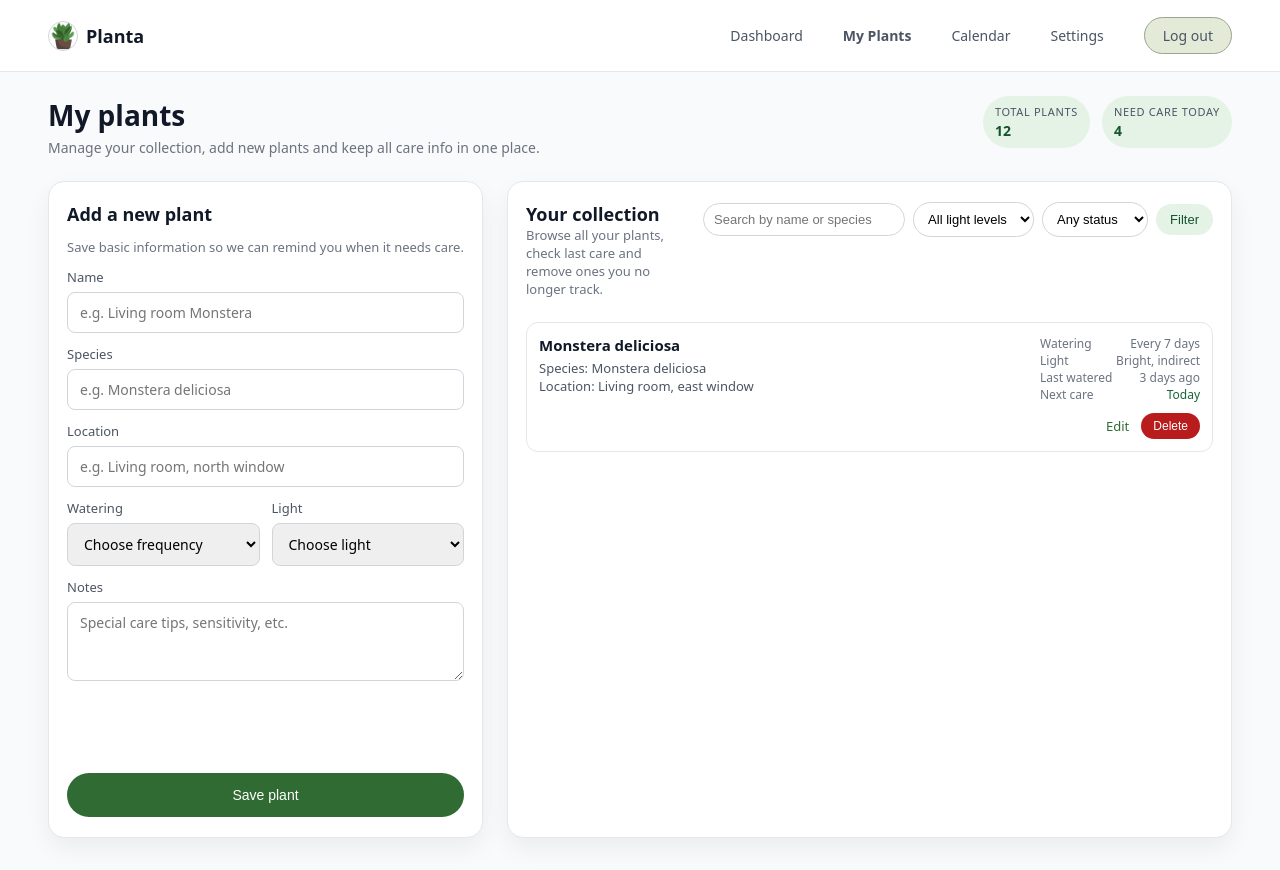
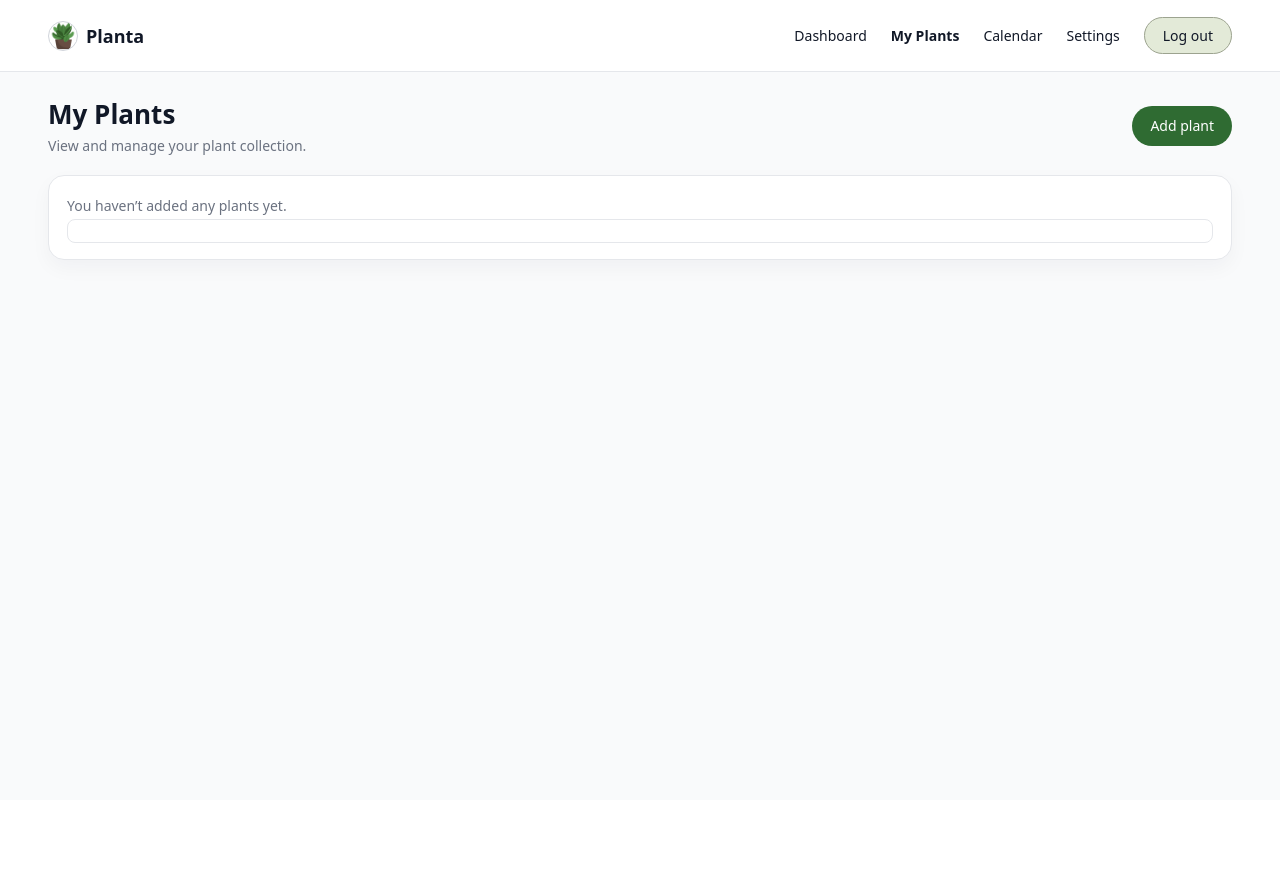
Before and after one commit to matyldadylag/wdpai-2025, a PHP site: page /public/views/my-plants.html in a window 1280 px wide. After the commit the page ends 263 px from the top, so only its background shows below. Run offline with PHP 8.4, Linux system fonts and the light colour scheme.

Commit message:
My Plants now displays all user's plants. Linked to the database. Changes in the view and styling

```diff
--- a/Routing.php
+++ b/Routing.php
@@ -55,10 +55,6 @@ class Routing {
             'controller' => 'CalendarController',
             'action' => 'index'
         ],
-        'search-plants' => [
-            'controller' => 'DashboardController',
-            'action'     => 'search'
-        ],
     ];
 
     // Main routing method
--- a/public/styles/my-plants.css
+++ b/public/styles/my-plants.css
@@ -10,14 +10,14 @@
 .my-plants-header {
   display: flex;
   justify-content: space-between;
-  align-items: flex-start;
+  align-items: center;
   gap: 16px;
-  margin-bottom: 24px;
+  margin-bottom: 20px;
 }
 
 .my-plants-title {
   margin: 0 0 4px 0;
-  font-size: 28px;
+  font-size: 26px;
   font-weight: 700;
 }
 
@@ -27,124 +27,21 @@
   color: #6b7280;
 }
 
-/* STATS */
-
-.my-plants-stats {
-  display: flex;
-  gap: 12px;
-}
-
-.stats-pill {
-  padding: 8px 12px;
-  border-radius: 999px;
-  background-color: #e5f3e6;
-  display: flex;
-  flex-direction: column;
-  gap: 2px;
-}
-
-.stats-label {
-  font-size: 11px;
-  text-transform: uppercase;
-  letter-spacing: 0.06em;
-  color: #4b5563;
-}
-
-.stats-value {
-  font-size: 14px;
-  font-weight: 600;
-  color: #14532d;
-}
-
-/* BODY LAYOUT */
-
-.my-plants-body {
-  display: grid;
-  grid-template-columns: 1.2fr 2fr;
-  gap: 24px;
-}
-
-/* CARDS */
+/* SIMPLE CARD */
 
 .card {
   background-color: #ffffff;
   border-radius: 16px;
   border: 1px solid #e5e7eb;
-  padding: 20px 18px;
-  box-shadow: 0 10px 25px rgba(15, 23, 42, 0.06);
-  display: flex;
-  flex-direction: column;
-  gap: 12px;
+  padding: 16px 18px;
+  box-shadow: 0 8px 20px rgba(15, 23, 42, 0.04);
 }
 
-.card-title {
-  margin: 0;
-  font-size: 18px;
-  font-weight: 600;
-}
-
-.card-description {
-  margin: 0;
-  font-size: 13px;
-  color: #6b7280;
-}
-
-/* FORM */
-
-.plant-form {
-  display: flex;
-  flex-direction: column;
-  gap: 12px;
-}
-
-.field {
-  display: flex;
-  flex-direction: column;
-  gap: 6px;
-}
-
-.field-label {
-  font-size: 13px;
-  color: #4b5563;
-}
-
-.field-row {
-  display: flex;
-  gap: 12px;
-}
-
-.field-row .field {
-  flex: 1;
-}
-
-.plant-form input,
-.plant-form select,
-.plant-form textarea {
-  padding: 10px 12px;
-  border-radius: 8px;
-  border: 1px solid #d1d5db;
-  font-size: 14px;
-  box-sizing: border-box;
-  font-family: inherit;
-}
-
-.plant-form textarea {
-  resize: vertical;
-}
-
-.plant-form input:focus,
-.plant-form select:focus,
-.plant-form textarea:focus {
-  outline: none;
-  border-color: #4b8252;
-  box-shadow: 0 0 0 1px #4b8252;
-}
-
-/* BUTTONS & LINKS */
+/* SIMPLE BUTTON (REUSES LOGIN COLORS) */
 
 .btn-primary {
-  margin-top: 4px;
-  height: 44px;
+  height: 40px;
+  padding: 0 18px;
   border-radius: 999px;
   border: none;
   background-color: #2f6b32;
@@ -152,194 +49,67 @@
   font-weight: 500;
   font-size: 14px;
   cursor: pointer;
+  text-decoration: none;
+  display: inline-flex;
+  align-items: center;
+  justify-content: center;
 }
 
 .btn-primary:hover {
   background-color: #28582a;
 }
 
-.btn-danger {
-  padding: 6px 12px;
-  border-radius: 999px;
-  border: none;
-  background-color: #b91c1c;
-  color: #ffffff;
-  font-size: 12px;
-  cursor: pointer;
+/* PLANT LIST */
+
+.empty-state {
+  margin: 4px 0;
+  font-size: 14px;
+  color: #6b7280;
 }
 
-.btn-danger:hover {
-  background-color: #991b1b;
+.plant-list {
+  list-style: none;
+  padding: 0;
+  margin: 0;
+  display: flex;
+  flex-direction: column;
+  gap: 8px;
 }
 
-.link-ghost {
-  font-size: 13px;
-  color: #2f6b32;
-  text-decoration: none;
+.plant-list-item {
+  padding: 10px 8px;
+  border-radius: 8px;
+  border: 1px solid #e5e7eb;
+  background-color: #ffffff;
+  display: flex;
+  align-items: center;
+  justify-content: space-between;
+  gap: 12px;
 }
 
-.link-ghost:hover {
-  text-decoration: underline;
+.plant-list-main {
+  display: flex;
+  flex-direction: column;
+  gap: 2px;
 }
 
-/* MESSAGES (REUSE FROM LOGIN STYLE) */
-
-.error {
-  color: #b91c1c;
-  font-size: 13px;
-}
-
-.success {
-  color: #166534;
-  font-size: 13px;
-}
-
-/* COLLECTION HEADER & FILTERS */
-
-.collection-header {
-  display: flex;
-  justify-content: space-between;
-  align-items: flex-start;
-  gap: 16px;
-  margin-bottom: 8px;
-}
-
-.collection-filters {
-  display: flex;
-  gap: 8px;
-  align-items: center;
-}
-
-.filter-search {
-  width: 180px;
-  padding: 8px 10px;
-  border-radius: 999px;
-  border: 1px solid #d1d5db;
-  font-size: 13px;
-}
-
-.filter-select {
-  padding: 8px 10px;
-  border-radius: 999px;
-  border: 1px solid #d1d5db;
-  font-size: 13px;
-  background-color: #ffffff;
-}
-
-.filter-button {
-  padding: 8px 14px;
-  border-radius: 999px;
-  border: none;
-  background-color: #e5f3e6;
-  color: #14532d;
-  font-size: 13px;
-  cursor: pointer;
-}
-
-.filter-button:hover {
-  background-color: #d1e7d3;
-}
-
-/* PLANTS GRID */
-
-.plants-grid {
-  display: flex;
-  flex-direction: column;
-  gap: 12px;
-  margin-top: 4px;
-}
-
-.plant-card {
-  border-radius: 12px;
-  border: 1px solid #e5e7eb;
-  padding: 12px 12px;
-  display: flex;
-  flex-direction: column;
-  gap: 10px;
-  background-color: #ffffff;
-}
-
-.plant-card-main {
-  display: flex;
-  justify-content: space-between;
-  gap: 16px;
-}
-
-.plant-card-name {
-  margin: 0 0 4px 0;
+.plant-list-name {
   font-size: 15px;
   font-weight: 600;
 }
 
-.plant-card-species,
-.plant-card-location {
-  margin: 0;
+.plant-list-species {
   font-size: 13px;
   color: #4b5563;
 }
 
-.plant-card-meta {
-  font-size: 12px;
-  color: #6b7280;
-  min-width: 160px;
-}
-
-.meta-row {
-  display: flex;
-  justify-content: space-between;
-  gap: 8px;
-}
-
-.meta-label {
-  white-space: nowrap;
-}
-
-.meta-value {
-  font-weight: 500;
-}
-
-.meta-highlight {
-  color: #166534;
-}
-
-/* ACTIONS */
-
-.plant-card-actions {
-  display: flex;
-  justify-content: flex-end;
-  gap: 12px;
-  align-items: center;
-}
-
-.delete-form {
-  margin: 0;
-}
-
-/* NAV TWEAKS (OPTIONAL) */
-
-.nav-right a {
-  text-decoration: none;
-  color: #4b5563;
-  font-size: 14px;
-  margin-left: 16px;
-}
-
-.nav-right a:hover {
-  text-decoration: underline;
-}
+/* ACTIVE NAV LINK */
 
 .nav-link-active {
   font-weight: 600;
-  color: #111827;
 }
 
-/* RESPONSIVE */
-
-@media screen and (max-width: 1024px) {
-  .my-plants-body {
-    grid-template-columns: 1fr;
-  }
-}
+/* MOBILE */
 
 @media screen and (max-width: 768px) {
   .my-plants-layout {
@@ -351,18 +121,8 @@
     align-items: flex-start;
   }
 
-  .collection-header {
+  .plant-list-item {
     flex-direction: column;
     align-items: flex-start;
   }
-
-  .collection-filters {
-    width: 100%;
-    flex-wrap: wrap;
-  }
-
-  .filter-search {
-    flex: 1;
-    min-width: 140px;
-  }
 }
--- a/public/views/my-plants.html
+++ b/public/views/my-plants.html
@@ -8,7 +8,7 @@
     <link rel="stylesheet" type="text/css" href="public/styles/my-plants.css" />
   </head>
   <body>
-    <!-- TOP NAVBAR (SAME STRUCTURE AS LOGIN/DASHBOARD) -->
+    <!-- TOP NAVBAR -->
     <header class="top-nav">
       <div class="nav-left">
         <div class="logo-mark"></div>
@@ -25,214 +25,39 @@
     </header>
 
     <main class="my-plants-layout">
-      <!-- HEADER -->
       <section class="my-plants-header">
         <div>
-          <h1 class="my-plants-title">My plants</h1>
+          <h1 class="my-plants-title">My Plants</h1>
           <p class="my-plants-subtitle">
-            Manage your collection, add new plants and keep all care info in one
-            place.
+            View and manage your plant collection.
           </p>
         </div>
 
-        <!-- OPTIONAL: STATS, LATER FROM DB -->
-        <div class="my-plants-stats">
-          <div class="stats-pill">
-            <span class="stats-label">Total plants</span>
-            <!-- TODO: echo count($plants) -->
-            <span class="stats-value">12</span>
-          </div>
-          <div class="stats-pill">
-            <span class="stats-label">Need care today</span>
-            <!-- TODO: echo $careTodayCount -->
-            <span class="stats-value">4</span>
-          </div>
-        </div>
+        <!-- optional: simple "add" button -->
+        <a href="/my-plants/new" class="btn-primary">Add plant</a>
       </section>
 
-      <!-- BODY: LEFT = FORM, RIGHT = COLLECTION -->
-      <section class="my-plants-body">
-        <!-- ADD / EDIT PLANT FORM -->
-        <section class="card my-plants-form-card" id="add">
-          <h2 class="card-title">Add a new plant</h2>
-          <p class="card-description">
-            Save basic information so we can remind you when it needs care.
-          </p>
-
-          <!-- TODO: action & handling in controller -->
-          <form action="/my-plants" method="POST" class="plant-form">
-            <label class="field">
-              <span class="field-label">Name</span>
-              <input
-                type="text"
-                name="name"
-                placeholder="e.g. Living room Monstera"
-                required
-              />
-            </label>
-
-            <label class="field">
-              <span class="field-label">Species</span>
-              <input
-                type="text"
-                name="species"
-                placeholder="e.g. Monstera deliciosa"
-              />
-            </label>
-
-            <label class="field">
-              <span class="field-label">Location</span>
-              <input
-                type="text"
-                name="location"
-                placeholder="e.g. Living room, north window"
-              />
-            </label>
-
-            <div class="field-row">
-              <label class="field">
-                <span class="field-label">Watering</span>
-                <select name="watering_interval">
-                  <option value="">Choose frequency</option>
-                  <option value="3">Every 3 days</option>
-                  <option value="7">Every week</option>
-                  <option value="14">Every 2 weeks</option>
-                  <option value="30">Once a month</option>
-                </select>
-              </label>
-
-              <label class="field">
-                <span class="field-label">Light</span>
-                <select name="light_level">
-                  <option value="">Choose light</option>
-                  <option value="low">Low light</option>
-                  <option value="medium">Medium light</option>
-                  <option value="bright">Bright, indirect</option>
-                  <option value="full">Full sun</option>
-                </select>
-              </label>
+      <section class="card my-plants-list-card">
+        <?php if (empty($plants)): ?>
+        <p class="empty-state">You haven’t added any plants yet.</p>
+        <?php else: ?>
+        <ul class="plant-list">
+          <?php foreach ($plants as $plant): ?>
+          <li class="plant-list-item">
+            <div class="plant-list-main">
+              <span class="plant-list-name">
+                <?= htmlspecialchars($plant['plant_name']) ?>
+              </span>
+              <?php if (!empty($plant['species_name'])): ?>
+              <span class="plant-list-species">
+                <?= htmlspecialchars($plant['species_name']) ?>
+              </span>
+              <?php endif; ?>
             </div>
-
-            <label class="field">
-              <span class="field-label">Notes</span>
-              <textarea
-                name="notes"
-                rows="3"
-                placeholder="Special care tips, sensitivity, etc."
-              ></textarea>
-            </label>
-
-            <!-- PLACE FOR ERRORS/SUCCESS MESSAGES -->
-            <?php if (!empty($messages)): ?>
-            <?php foreach ($messages as $message): ?>
-            <p class="error"><?= htmlspecialchars($message) ?></p>
-            <?php endforeach; ?>
-            <?php endif; ?>
-
-            <?php if (!empty($success)): ?>
-            <?php foreach ($success as $message): ?>
-            <p class="success"><?= htmlspecialchars($message) ?></p>
-            <?php endforeach; ?>
-            <?php endif; ?>
-
-            <button type="submit" class="btn-primary">Save plant</button>
-          </form>
-        </section>
-
-        <!-- PLANTS COLLECTION -->
-        <section class="card my-plants-collection-card">
-          <header class="collection-header">
-            <div>
-              <h2 class="card-title">Your collection</h2>
-              <p class="card-description">
-                Browse all your plants, check last care and remove ones you no
-                longer track.
-              </p>
-            </div>
-
-            <!-- SIMPLE FILTER BAR (DRY) -->
-            <form class="collection-filters" method="GET" action="/my-plants">
-              <input
-                type="text"
-                name="q"
-                placeholder="Search by name or species"
-                class="filter-search"
-              />
-              <select name="filter_light" class="filter-select">
-                <option value="">All light levels</option>
-                <option value="low">Low light</option>
-                <option value="medium">Medium</option>
-                <option value="bright">Bright</option>
-                <option value="full">Full sun</option>
-              </select>
-              <select name="filter_status" class="filter-select">
-                <option value="">Any status</option>
-                <option value="today">Care today</option>
-                <option value="overdue">Overdue</option>
-                <option value="ok">All good</option>
-              </select>
-              <button type="submit" class="filter-button">Filter</button>
-            </form>
-          </header>
-
-          <!-- PLANT LIST -->
-          <div class="plants-grid">
-            <!-- TODO: loop over $plants from DB -->
-            <!-- EXAMPLE ITEM -->
-            <article class="plant-card">
-              <div class="plant-card-main">
-                <div>
-                  <h3 class="plant-card-name">Monstera deliciosa</h3>
-                  <p class="plant-card-species">Species: Monstera deliciosa</p>
-                  <p class="plant-card-location">
-                    Location: Living room, east window
-                  </p>
-                </div>
-
-                <div class="plant-card-meta">
-                  <div class="meta-row">
-                    <span class="meta-label">Watering</span>
-                    <span class="meta-value">Every 7 days</span>
-                  </div>
-                  <div class="meta-row">
-                    <span class="meta-label">Light</span>
-                    <span class="meta-value">Bright, indirect</span>
-                  </div>
-                  <div class="meta-row">
-                    <span class="meta-label">Last watered</span>
-                    <span class="meta-value">3 days ago</span>
-                  </div>
-                  <div class="meta-row">
-                    <span class="meta-label">Next care</span>
-                    <span class="meta-value meta-highlight">Today</span>
-                  </div>
-                </div>
-              </div>
-
-              <div class="plant-card-actions">
-                <!-- TODO: link to edit view if you add one -->
-                <a href="/my-plants/edit?id=1" class="link-ghost">Edit</a>
-
-                <!-- TODO: handle delete in controller -->
-                <form
-                  action="/my-plants/delete"
-                  method="POST"
-                  class="delete-form"
-                  onsubmit="return confirm('Delete this plant?');"
-                >
-                  <input type="hidden" name="id" value="1" />
-                  <button type="submit" class="btn-danger">Delete</button>
-                </form>
-              </div>
-            </article>
-
-            <!-- Copy the <article> block in a PHP loop:
-            <?php foreach ($plants as $plant): ?>
-              ... echo data here ...
-            <?php endforeach; ?>
-            -->
-          </div>
-        </section>
+          </li>
+          <?php endforeach; ?>
+        </ul>
+        <?php endif; ?>
       </section>
     </main>
   </body>
--- a/src/controllers/SecurityController.php
+++ b/src/controllers/SecurityController.php
@@ -44,8 +44,8 @@ class SecurityController extends AppController {
 
         // If credentials are correct, save user info to session
         $_SESSION['user'] = [
-            'id'    => $user['id'] ?? null,
-            'name'  => $user['name'] ?? null,
+            'id'    => $user['user_id'] ?? null,
+            'name'  => $user['user_name'] ?? null,
             'email' => $user['email'] ?? null,
         ];
 
--- a/src/repository/UserRepository.php
+++ b/src/repository/UserRepository.php
@@ -9,7 +9,7 @@ class UserRepository extends Repository
     {
         // Prepare SQL statement to insert a new user
         $stmt = $this->database->connect()->prepare('
-            INSERT INTO users (name, email, password)
+            INSERT INTO users (user_name, email, password)
             VALUES (?, ?, ?);
         ');
 
```
Also changed, not shown: ERD.txt (added, +18 -0 lines), src/controllers/DashboardController.php (+0 -19 lines), src/controllers/MyPlantsController.php (+17 -1 lines), src/repository/PlantsRepository.php (+18 -10 lines), README.md.
